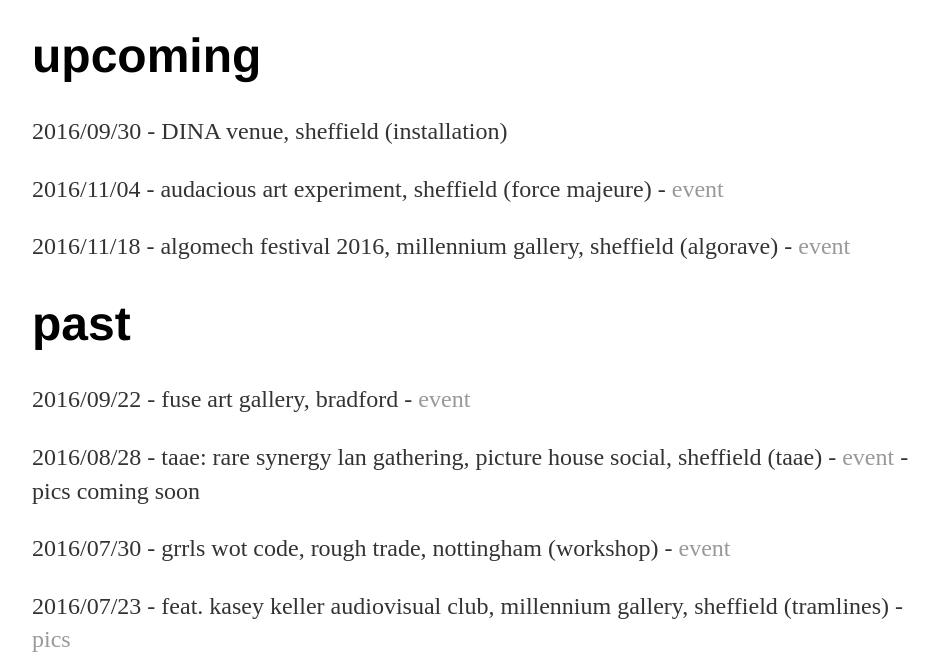
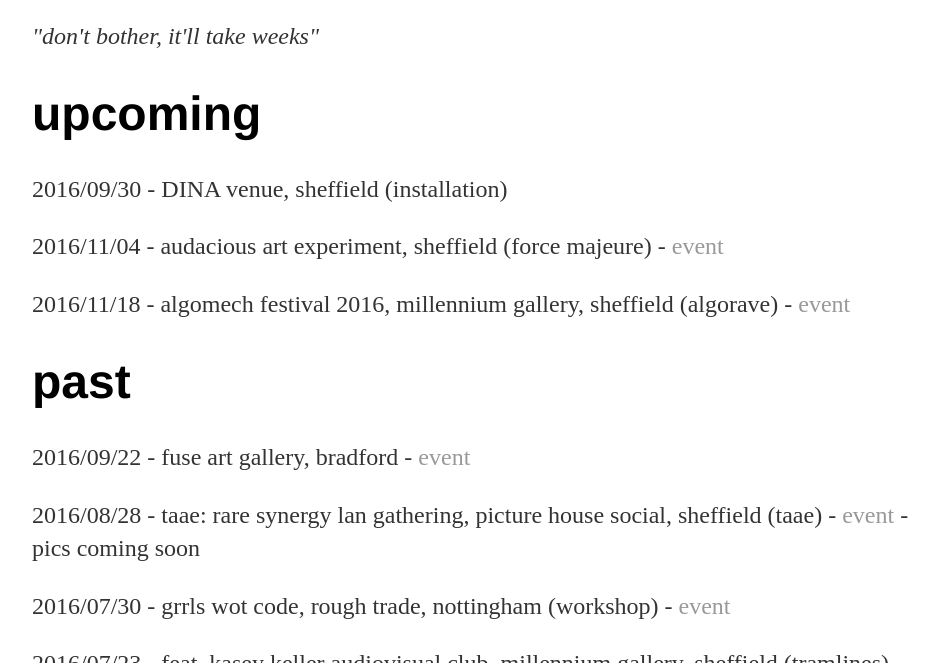
Before and after one commit to heavy-lifting/heavy-lifting.github.io, a Jekyll site: the page built from index.html, in a window 1280 px wide and 900 px high, scrolled down 725 px, cut to the strip 237-900 px from the top of the window. Shown: the whole strip, without its empty margins (160-1099 px from the left). Built offline with Jekyll 4.4.1, drawn with Linux system fonts in a browser that asks for light colours.

Commit message:
Update index.html

```diff
--- a/index.html
+++ b/index.html
@@ -14,6 +14,8 @@
 or/heavy_lifting.jpg' width="891" height="668" style="vertical-align:middle" alt='heavy-lifting'/>
 </div><!-- <a href="http://www.travel-explorer.com/boracay-philippines/" target="_blank"><img src="http://www.html.am/images/html-codes/links/boracay-white-beach-sunset-300x225.jpg" width="300" height="225" alt="Photo of White Beach in Boracay, Philippines" /></a>
  -->
+
+<p><i>"don't bother, it'll take weeks"</i><p>
 
 <div class="upcoming"> <!-- DON'T FORGET TO UPDATE THE 'SHOWS' PAGE TOO-->
 	<h1>upcoming</h1>
```
